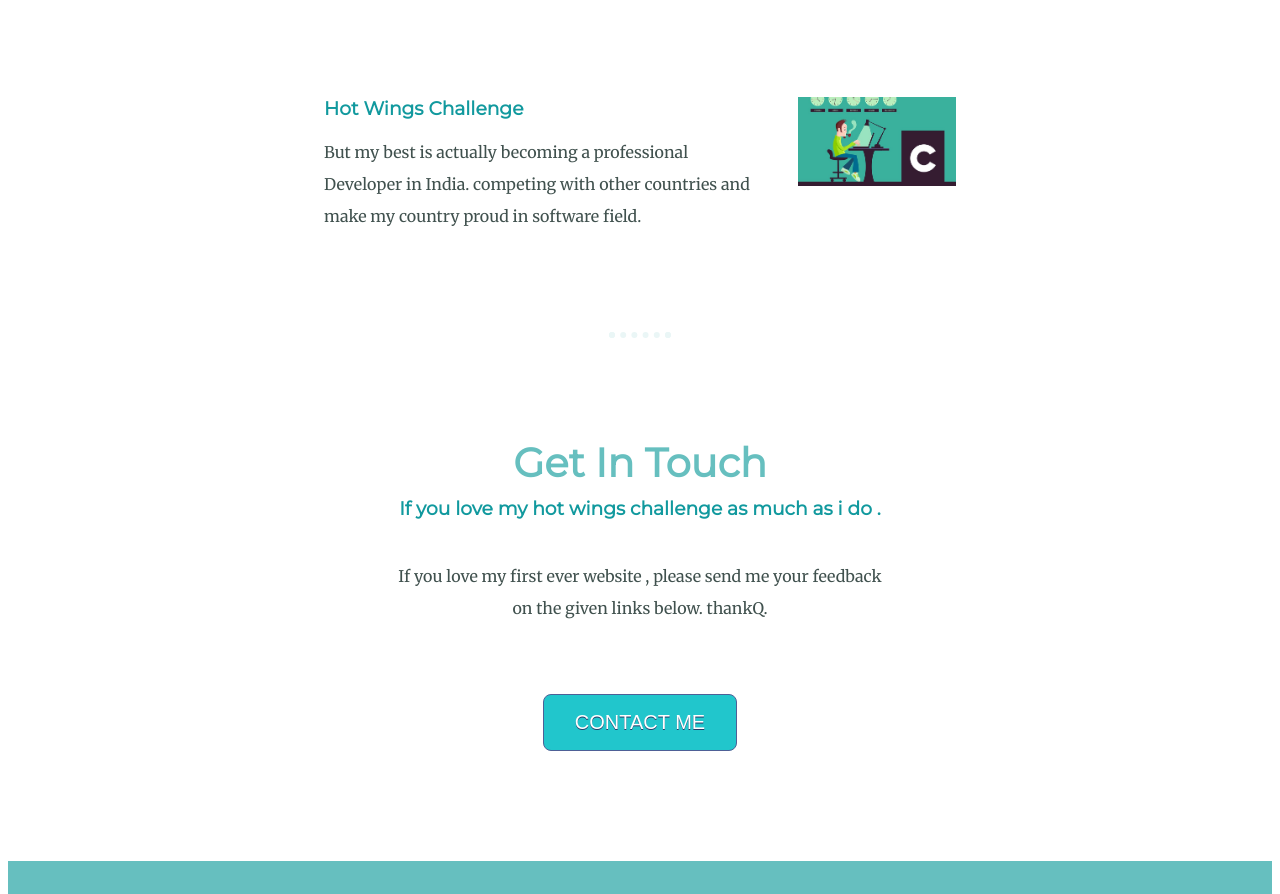
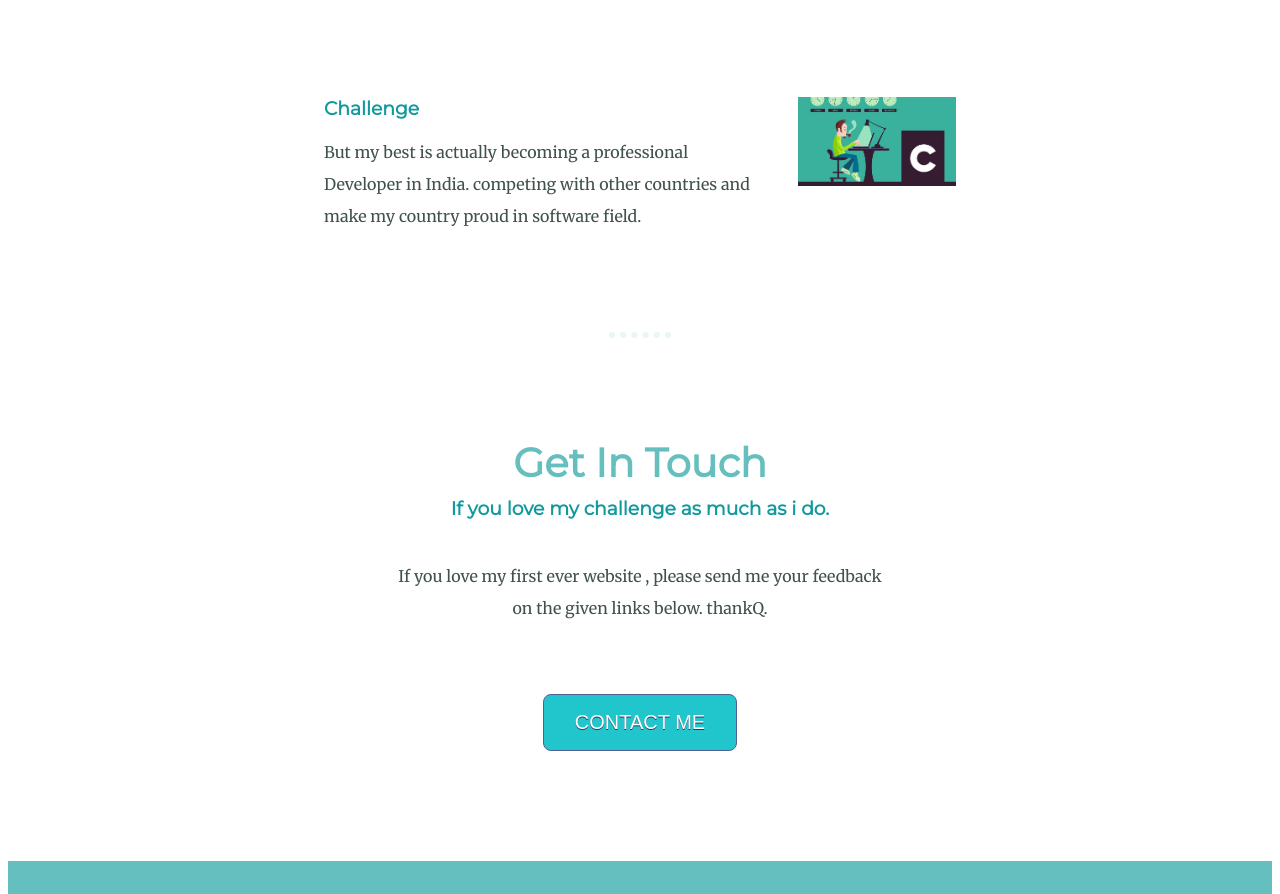
Before and after one commit to Vivek0624/My-First-Website, a plain HTML site: page index.html in a window 1280 px wide. Shown: the part 1687-2581 px from the top of the page. Drawn offline with Linux system fonts and the light colour scheme.

Commit message:
Update index.html
 Changed Hot Wings Challenge

```diff
--- a/index.html
+++ b/index.html
@@ -31,14 +31,14 @@
         </div>
         <div class="skill-row">
           <img class="xyz" src="photos/skills2.jpg" alt="skills2">
-          <h3>Hot Wings Challenge</h3>
+          <h3>Challenge</h3>
           <p>But my best is actually becoming a professional Developer in India. competing with other countries and make my country proud in software field.</p>
         </div>
       </div>
       <hr>
       <div class="contact-me">
         <h2>Get In Touch</h2>
-        <h3>If you love my hot wings challenge as much as i do .</h3>
+        <h3>If you love my challenge as much as i do.</h3>
         <p class="contact-message">If you love my first ever website , please send me your feedback on the given links below. thankQ.</p>
         <a class="btn" href="mailto:vivek.gundu29@gmail.com">CONTACT ME</a>
       </div>
```
